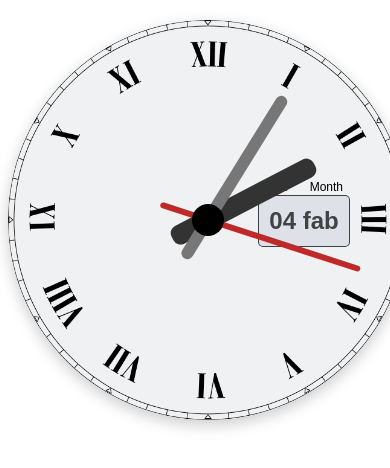
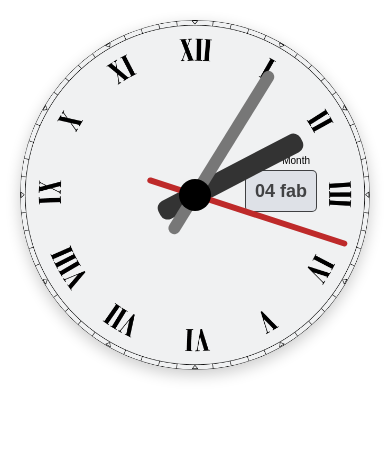
Before and after one commit to lenokand/clock, a plain HTML site: page index.html in a window 390 px wide. Drawn offline with Linux system fonts and the light colour scheme.

Commit message:
date+media

```diff
--- a/style.css
+++ b/style.css
@@ -85,3 +85,18 @@ body{
     padding: 0 5px;
     box-sizing: border-box;
 }
+
+@media screen and (max-width:576px){
+    .clock{
+        width: 350px;
+        height: 350px;}
+
+    .day{
+    width: 70px;
+    height: 40px;
+    font-size: 18px;
+    }
+    .named{
+       font-size: 10px;
+        width: 70px;}
+}
```
